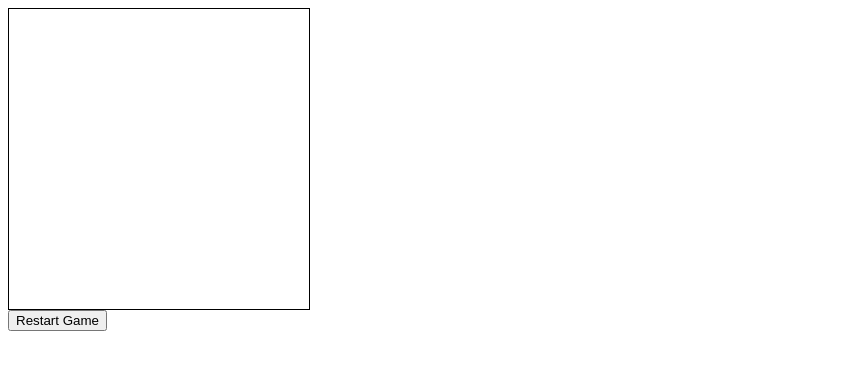
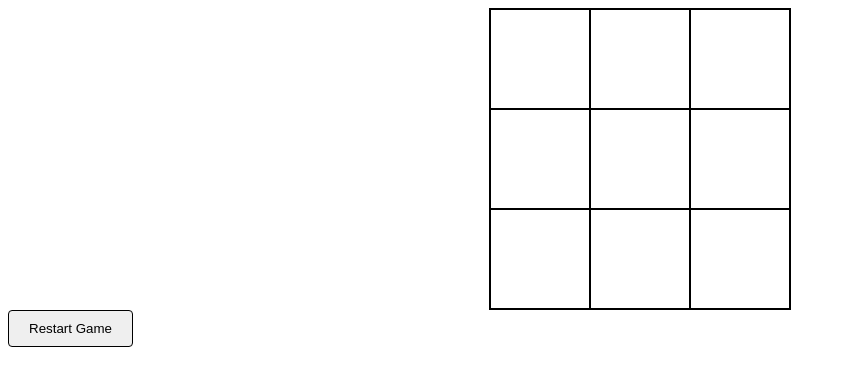
Before and after one commit to keko24/tic-tac-toe, a plain HTML site: page index.html in a window 1280 px wide. Shown: the whole page, without its empty margins (0-846 px from the left). Drawn offline with Linux system fonts and the light colour scheme.

Commit message:
Just fixed the bug with the mark removal function and added a restart game button

```diff
--- a/index.html
+++ b/index.html
@@ -8,9 +8,11 @@
 	</head>
 	<body>
 		<div id="container">
-			<div id="game-board">
+			<div id="board-container">
+				<div id="game-board">
+				</div>
 			</div>
-			<button>Restart Game</button>
+			<button id="restart-button">Restart Game</button>
 		</div>
 	</body>
 </html>
--- a/script.js
+++ b/script.js
@@ -47,7 +47,9 @@ const GameBoard = (function() {
 })();
 
 const displayController = (function() {
-	const gameBoard = document.querySelector('#game-board');
+	const container = document.querySelector('#container');
+	const gameBoard = container.querySelector('#game-board');
+	const restartButton = container.querySelector('#restart-button');
 	const displayScreen = function() {
 		GameBoard.newGame();
 		cleanScreen();
@@ -63,7 +65,7 @@ const displayController = (function() {
 		}
 	}
 	const cleanScreen = function() {
-		if (gameBoard.innerHTML.length <= 3)
+		if (gameBoard.innerHTML.length <= 5)
 			return;
 		for (let i = 0; i < 9; i++)
 		{
@@ -114,12 +116,12 @@ const displayController = (function() {
 		const newGameBtn = document.createElement('button');
 		newGameBtn.textContent = "New Game";
 		newGameBtn.setAttribute('id', 'new-game-button');
-		document.body.appendChild(newGameBtn);
+		container.appendChild(newGameBtn);
 		newGameBtn.addEventListener('click', newGame);
 	}
 	const newGame = function(e) {
 		ticTacToe.startNewGame();
-		document.body.removeChild(e.target);
+		container.removeChild(e.target);
 	}
 	const markSquare = function(e) {
 		const sign = ticTacToe.checkTurn();
@@ -139,6 +141,10 @@ const displayController = (function() {
 		alert(`${sign} is the winner!!!`);
 		stopMarking();
 	}
+	const restartGame = function(e) {
+		ticTacToe.startNewGame();
+	}
+	restartButton.addEventListener('click', restartGame);
 	return {displayScreen};
 })();
 
--- a/style.css
+++ b/style.css
@@ -1,3 +1,8 @@
+#board-container {
+	display: flex;
+	justify-content: center;
+}
+
 #game-board {
 	width: 300px;
 	height: 300px;
@@ -57,3 +62,9 @@ div.strike-anti:before {
 	border: 1px solid black;
 	border-radius: 4px;
 }
+
+#restart-button {
+	padding: 10px 20px 10px 20px;
+	border: 1px solid black;
+	border-radius: 4px;
+}
```
